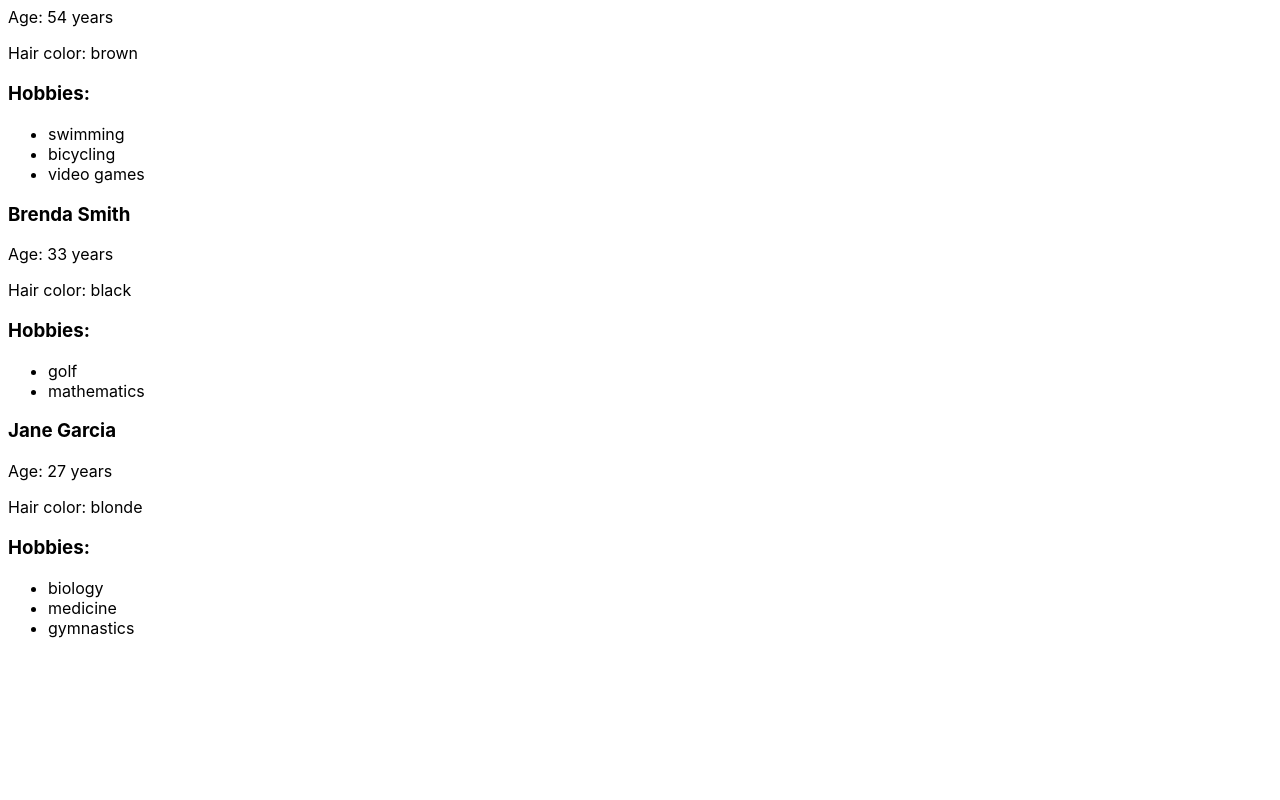
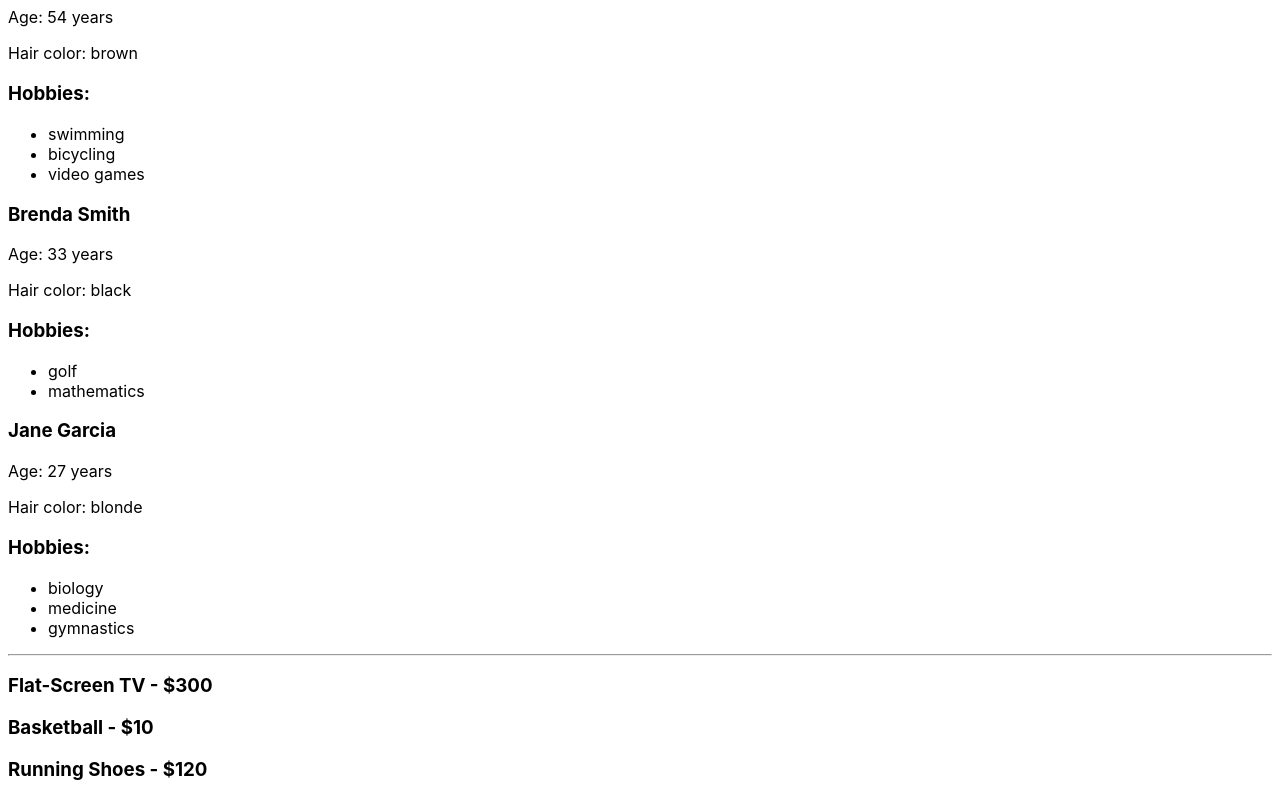
Before and after one commit to mayblack/rdp-1, a React (Create React App) app: page / in a window 1280 px wide. Shown: the part 236-1036 px from the top of the page. Before the commit the page ends 890 px from the top, so only its background shows below. Built offline with nearby package versions, Linux system fonts and the light colour scheme.

Commit message:
use RegularListing to display products

```diff
--- a/src/App.js
+++ b/src/App.js
@@ -4,6 +4,7 @@ import { RightHandComponent } from './RightHandComponent';
 import {RegularList} from './RegularList';
 import {SmallPersonListItem} from './people/SmallPersonListItem';
 import {LargePersonListItem} from './people/LargePersonListItem';
+import {SmallProductListItem} from './products/SmallProductListItem';
 
 const people = [{
     name: 'John Doe',
@@ -22,6 +23,23 @@ const people = [{
     hobbies: ['biology', 'medicine', 'gymnastics'],
 }];
 
+const products = [{
+    name: 'Flat-Screen TV',
+    price: '$300',
+    description: 'Huge LCD screen, a great deal',
+    rating: 4.5,
+}, {
+    name: 'Basketball',
+    price: '$10',
+    description: 'Just like the pros use',
+    rating: 3.8,
+}, {
+    name: 'Running Shoes',
+    price: '$120',
+    description: 'State-of-the-art technology for optimum running',
+    rating: 4.2,
+}];
+
 function App() {
   return (
       <div>
@@ -33,6 +51,8 @@ function App() {
           <RegularList items={people} resourceName="person" itemComponent={SmallPersonListItem}/>
           <hr/>
           <RegularList items={people} resourceName="person" itemComponent={LargePersonListItem}/>
+          <hr/>
+          <RegularList items={products} resourceName="product" itemComponent={SmallProductListItem}/>
       </div>
   );
 }
--- a/src/products/SmallProductListItem.js
+++ b/src/products/SmallProductListItem.js
@@ -0,0 +1,7 @@
+export const SmallProductListItem = ({ product }) => {
+    const { name, price } = product;
+
+    return (
+        <h3>{name} - {price}</h3>
+    );
+}
```
Also changed, not shown: src/products/LargeProductListItem.js (+13 -0 lines).
